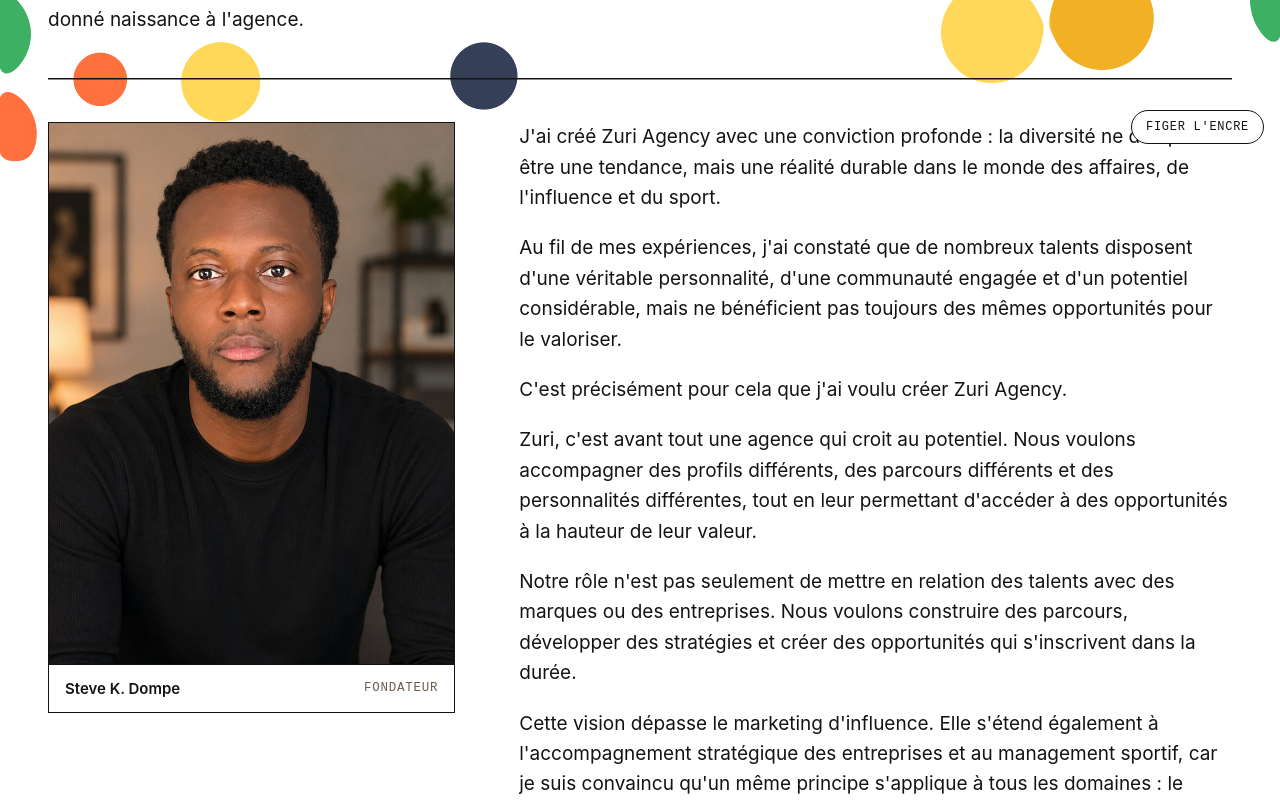
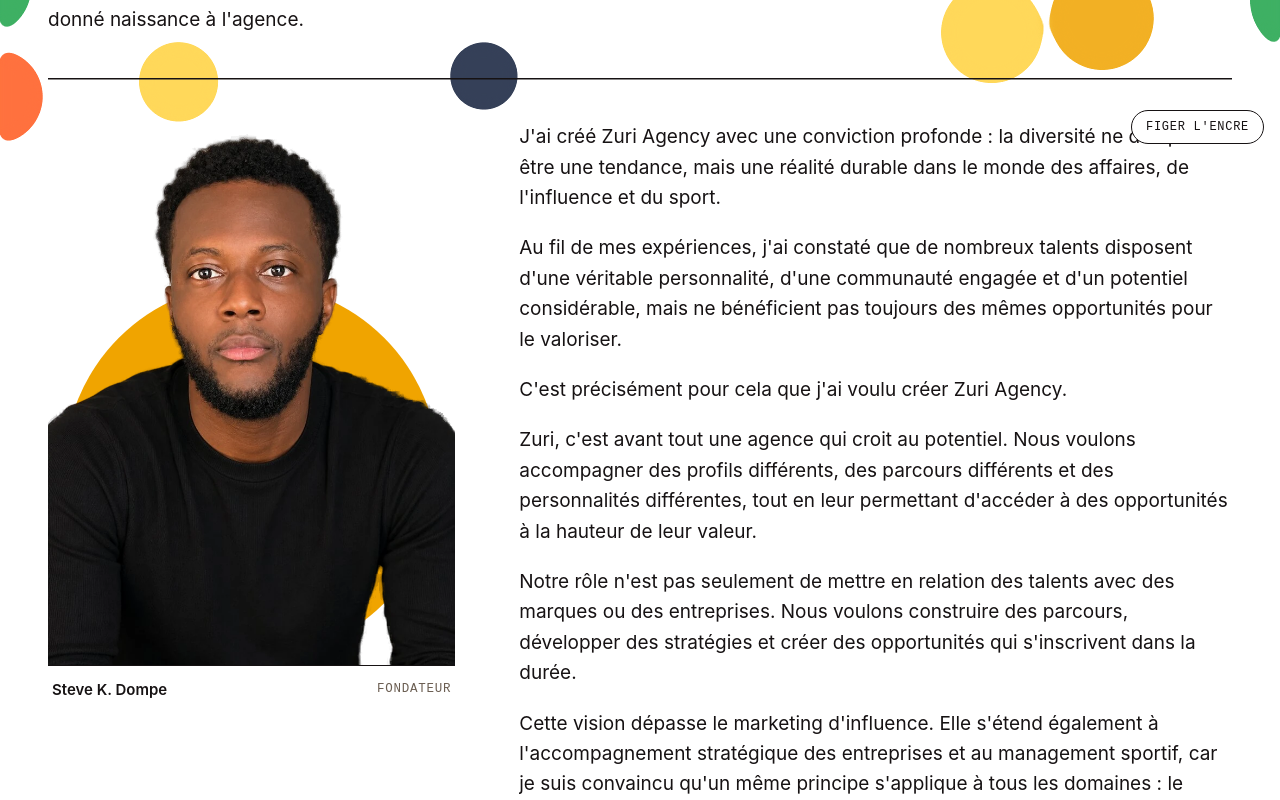
Before and after one commit to MPXNNO/zuriagency, a Next.js app: page /fondateur in a window 1280 px wide. Shown: the part 640-1440 px from the top of the page. Built offline with nearby package versions, Linux system fonts and the light colour scheme.

Commit message:
Add files via upload

```diff
--- a/app/confidentialite/page.tsx
+++ b/app/confidentialite/page.tsx
@@ -24,10 +24,6 @@
 
       <section className="block">
         <div className="wrap">
-          <div className="legal-note">
-            À faire relire et compléter (base légale précise, durées de
-            conservation, sous-traitants éventuels) avant mise en ligne.
-          </div>
           <div className="legal-content">
             <div>
               <h3>Données collectées</h3>
--- a/app/fondateur/page.tsx
+++ b/app/fondateur/page.tsx
@@ -27,7 +27,7 @@
           <figure className="founder-photo">
             {/* eslint-disable-next-line @next/next/no-img-element */}
             <img
-              src="/founder-steve.jpg"
+              src="/founder-steve.webp"
               alt="Portrait de Steve K. Dompe, fondateur de Zuri Agency"
             />
             <figcaption className="founder-caption">
--- a/app/globals.css
+++ b/app/globals.css
@@ -298,9 +298,10 @@
 /* mot du fondateur */
 .founder-grid{ display:grid; grid-template-columns:minmax(0,4fr) minmax(0,7fr); gap:clamp(24px,5vw,72px); align-items:start; }
 @media (max-width:820px){ .founder-grid{ grid-template-columns:1fr; } }
-.founder-photo{ margin:0; background:#fff; border:1.5px solid var(--ink); border-radius:0; overflow:hidden; box-shadow:none; position:sticky; top:20px; }
-.founder-photo img{ display:block; width:100%; aspect-ratio:3/4; object-fit:cover; }
-.founder-caption{ display:flex; justify-content:space-between; align-items:center; gap:10px; background:#fff; color:var(--ink); padding:12px 16px; border-top:1.5px solid var(--ink); font-size:15px; font-weight:600; }
+.founder-photo{ margin:0; background:transparent; border:0; position:sticky; top:20px; isolation:isolate; }
+.founder-photo::before{ content:''; position:absolute; left:4%; right:4%; bottom:44px; aspect-ratio:1; border-radius:50%; background:var(--gold); z-index:-1; }
+.founder-photo img{ display:block; width:100%; aspect-ratio:3/4; object-fit:cover; object-position:top; }
+.founder-caption{ display:flex; justify-content:space-between; align-items:center; gap:10px; background:transparent; color:var(--ink); padding:12px 4px 0; border-top:1.5px solid var(--ink); font-size:15px; font-weight:600; }
 .founder-caption .mono{ color:var(--ink-soft); font-size:12.5px; font-weight:400; text-transform:uppercase; letter-spacing:.06em; }
 @media (max-width:820px){ .founder-photo{ position:static; max-width:340px; } }
 .founder-letter{ display:flex; flex-direction:column; gap:20px; padding-top:0; }
```
Also changed, not shown: public/founder-steve.webp (added), 1 other file (tests, documents, lock files or other folders).
